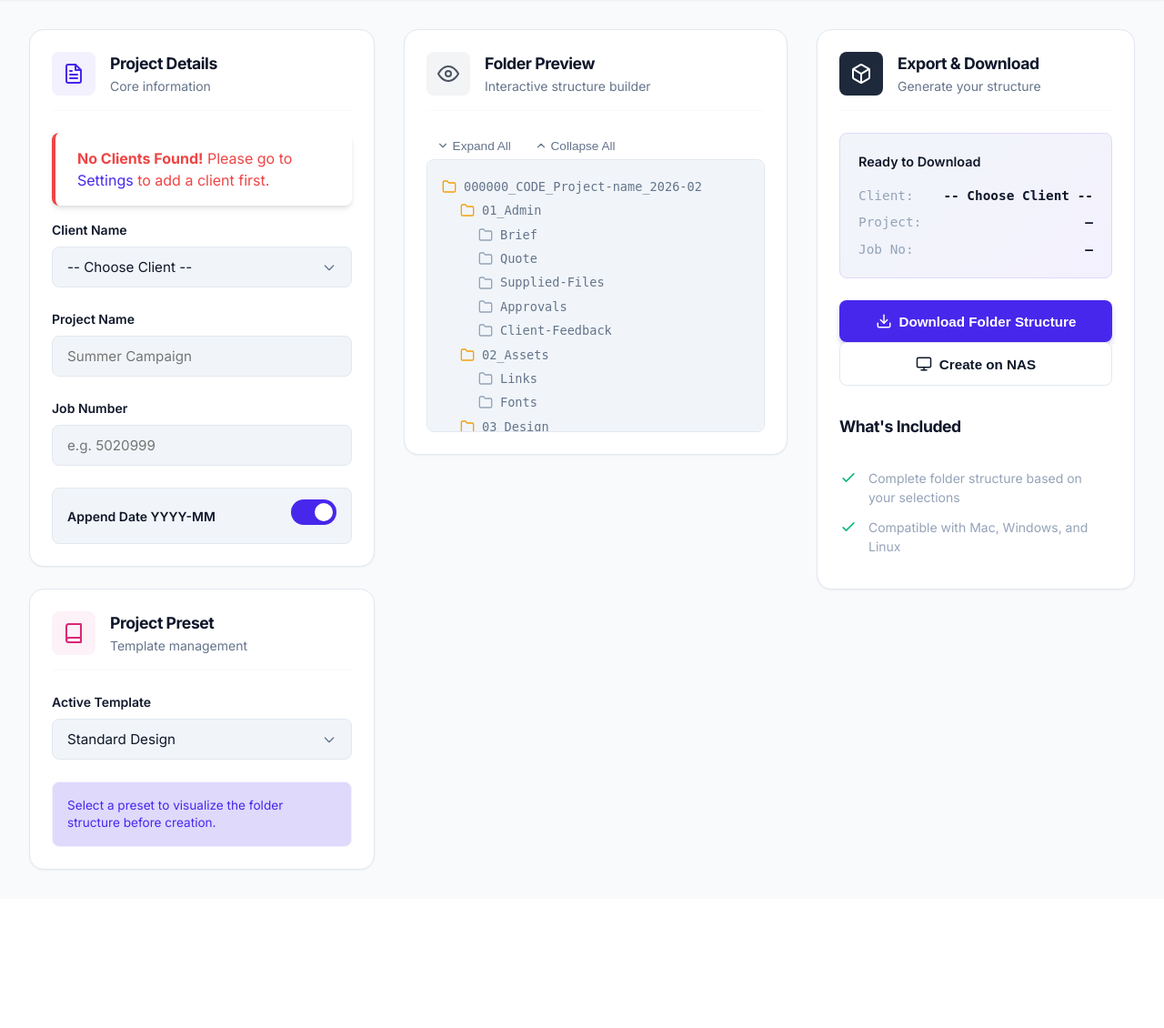
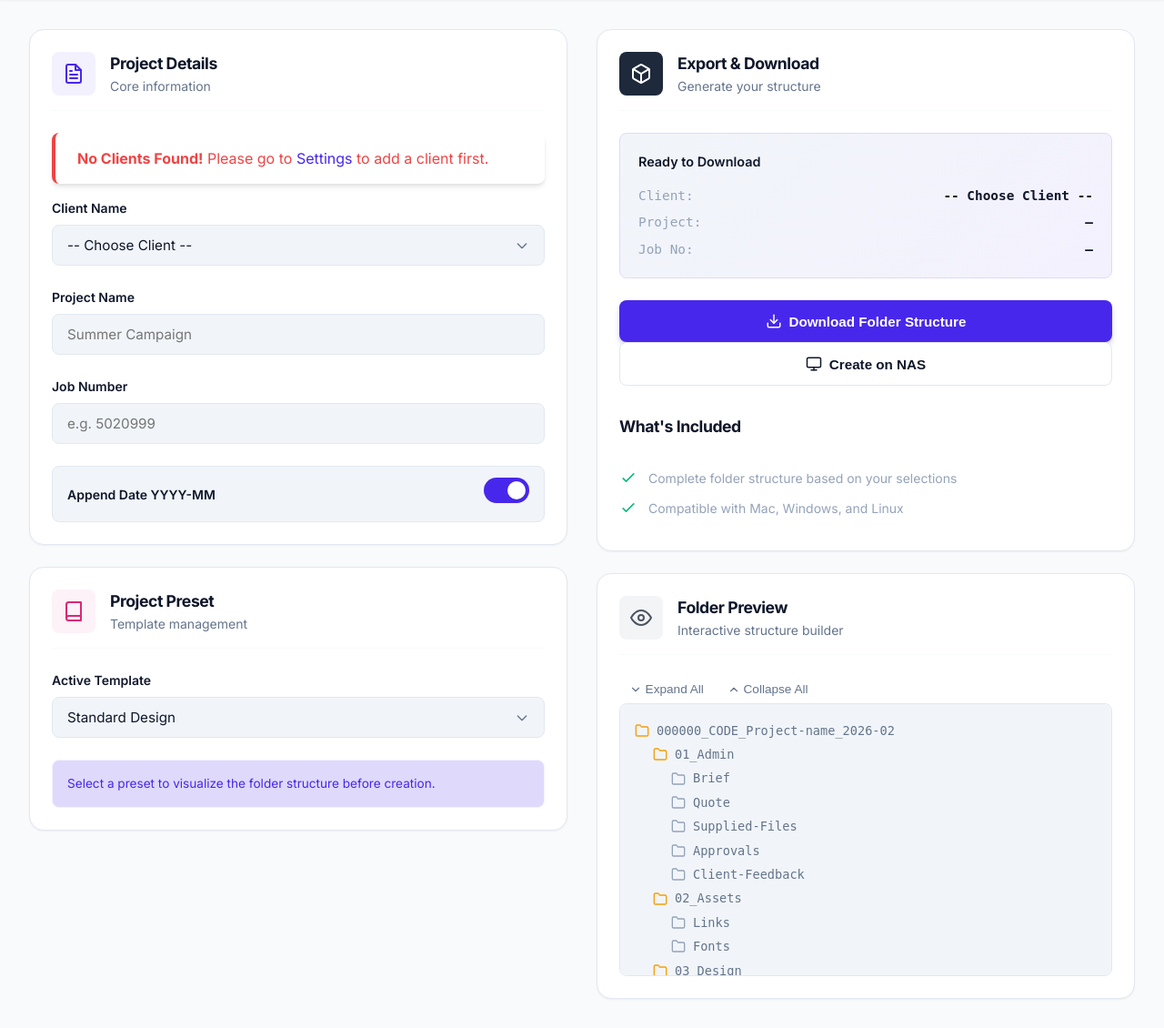
Before and after one commit to vsep13/project-folder, a Flask app: page / in a window 1280 px wide. Shown: the part 80-1210 px from the top of the page at 91% size. Before the commit the page ends 1037 px from the top, so only its background shows below. Run offline with Flask 3, Linux system fonts and the light colour scheme.

Commit message:
UI Refactor: Switch to 2-column layout (Left: Inputs, Right: Output)

```diff
--- a/static/css/style.css
+++ b/static/css/style.css
@@ -166,13 +166,23 @@ header {
 /* Main Layout */
 .main-grid {
     display: grid;
-    grid-template-columns: 380px 1fr 350px;
+    grid-template-columns: 1fr 1fr;
+    /* Balanced 2-column layout */
     gap: 2rem;
     padding: 2rem;
     max-width: var(--max-width);
     margin: 0 auto;
     width: 100%;
-    flex: 1;
+    align-items: start;
+    /* Align items to top */
+}
+
+.col-left,
+.col-right {
+    display: flex;
+    flex-direction: column;
+    gap: 1.5rem;
+    /* Gap between cards in the same column */
 }
 
 .grid-2 {
--- a/templates/index.html
+++ b/templates/index.html
@@ -48,8 +48,8 @@
     </header>
 
     <main class="main-grid">
+        <form method="POST" id="project-form" class="col-left">
             <!-- COLUMN 1: Project Details -->
-        <form method="POST" id="project-form">
             <div class="card">
                 <div class="card-header">
                     <div class="card-icon wait">
@@ -105,7 +105,7 @@
             </div>
 
             <!-- Preset Selection -->
-            <div class="card" style="margin-top: 1.5rem">
+            <div class="card">
                 <div class="card-header">
                     <div class="card-icon purple">
                         <svg width="24" height="24" viewBox="0 0 24 24" fill="none" stroke="currentColor"
@@ -135,50 +135,13 @@
             </div>
         </form>
 
-        <!-- COLUMN 2: Preview -->
-        <div class="card">
-            <div class="card-header">
-                <div class="card-icon gray">
-                    <svg width="24" height="24" viewBox="0 0 24 24" fill="none" stroke="currentColor" stroke-width="2"
-                        stroke-linecap="round" stroke-linejoin="round">
-                        <path d="M1 12s4-8 11-8 11 8 11 8-4 8-11 8-11-8-11-8z"></path>
-                        <circle cx="12" cy="12" r="3"></circle>
-                    </svg>
-                </div>
-                <div class="card-title">
-                    <h2>Folder Preview</h2>
-                    <p>Interactive structure builder</p>
-                </div>
-            </div>
-
-            <div class="preview-controls">
-                <button type="button" class="btn-sm btn-ghost" id="expand-all">
-                    <svg width="14" height="14" viewBox="0 0 24 24" fill="none" stroke="currentColor" stroke-width="2"
-                        stroke-linecap="round" stroke-linejoin="round">
-                        <polyline points="6 9 12 15 18 9"></polyline>
-                    </svg>
-                    Expand All
-                </button>
-                <button type="button" class="btn-sm btn-ghost" id="collapse-all">
-                    <svg width="14" height="14" viewBox="0 0 24 24" fill="none" stroke="currentColor" stroke-width="2"
-                        stroke-linecap="round" stroke-linejoin="round">
-                        <polyline points="18 15 12 9 6 15"></polyline>
-                    </svg>
-                    Collapse All
-                </button>
-            </div>
-
-            <div id="tree-view" class="tree-view">
-                <!-- Javascript will populate this -->
-            </div>
-        </div>
-
-        <!-- COLUMN 3: Actions -->
+        <div class="col-right">
+            <!-- COLUMN 2: Actions & Download (Moved up for importance) -->
             <div class="card">
                 <div class="card-header">
                     <div class="card-icon black">
-                    <svg width="24" height="24" viewBox="0 0 24 24" fill="none" stroke="currentColor" stroke-width="2"
-                        stroke-linecap="round" stroke-linejoin="round">
+                        <svg width="24" height="24" viewBox="0 0 24 24" fill="none" stroke="currentColor"
+                            stroke-width="2" stroke-linecap="round" stroke-linejoin="round">
                             <path
                                 d="M21 16V8a2 2 0 0 0-1-1.73l-7-4a2 2 0 0 0-2 0l-7 4A2 2 0 0 0 3 8v8a2 2 0 0 0 1 1.73l7 4a2 2 0 0 0 2 0l7-4A2 2 0 0 0 21 16z">
                             </path>
@@ -193,7 +156,8 @@
                 </div>
 
                 <div class="download-ready">
-                <div style="margin-bottom: 1rem; font-weight: 600; font-size: 0.9rem; color: var(--primary-dark);">Ready
+                    <div style="margin-bottom: 1rem; font-weight: 600; font-size: 0.9rem; color: var(--primary-dark);">
+                        Ready
                         to Download</div>
                     <div class="download-info">
                         <div class="info-row">
@@ -236,19 +200,60 @@
                     <ul class="feature-list">
                         <li>
                             <svg fill="none" stroke="currentColor" viewBox="0 0 24 24">
-                            <path stroke-linecap="round" stroke-linejoin="round" stroke-width="2" d="M5 13l4 4L19 7">
+                                <path stroke-linecap="round" stroke-linejoin="round" stroke-width="2"
+                                    d="M5 13l4 4L19 7">
                                 </path>
                             </svg>
                             Complete folder structure based on your selections
                         </li>
                         <li>
                             <svg fill="none" stroke="currentColor" viewBox="0 0 24 24">
-                            <path stroke-linecap="round" stroke-linejoin="round" stroke-width="2" d="M5 13l4 4L19 7">
+                                <path stroke-linecap="round" stroke-linejoin="round" stroke-width="2"
+                                    d="M5 13l4 4L19 7">
                                 </path>
                             </svg>
                             Compatible with Mac, Windows, and Linux
                         </li>
                     </ul>
+                </div>
+            </div>
+
+            <!-- COLUMN 3: Preview -->
+            <div class="card">
+                <div class="card-header">
+                    <div class="card-icon gray">
+                        <svg width="24" height="24" viewBox="0 0 24 24" fill="none" stroke="currentColor"
+                            stroke-width="2" stroke-linecap="round" stroke-linejoin="round">
+                            <path d="M1 12s4-8 11-8 11 8 11 8-4 8-11 8-11-8-11-8z"></path>
+                            <circle cx="12" cy="12" r="3"></circle>
+                        </svg>
+                    </div>
+                    <div class="card-title">
+                        <h2>Folder Preview</h2>
+                        <p>Interactive structure builder</p>
+                    </div>
+                </div>
+
+                <div class="preview-controls">
+                    <button type="button" class="btn-sm btn-ghost" id="expand-all">
+                        <svg width="14" height="14" viewBox="0 0 24 24" fill="none" stroke="currentColor"
+                            stroke-width="2" stroke-linecap="round" stroke-linejoin="round">
+                            <polyline points="6 9 12 15 18 9"></polyline>
+                        </svg>
+                        Expand All
+                    </button>
+                    <button type="button" class="btn-sm btn-ghost" id="collapse-all">
+                        <svg width="14" height="14" viewBox="0 0 24 24" fill="none" stroke="currentColor"
+                            stroke-width="2" stroke-linecap="round" stroke-linejoin="round">
+                            <polyline points="18 15 12 9 6 15"></polyline>
+                        </svg>
+                        Collapse All
+                    </button>
+                </div>
+
+                <div id="tree-view" class="tree-view">
+                    <!-- Javascript will populate this -->
+                </div>
             </div>
         </div>
     </main>
```
Lines whose indentation alone changed are shown as unchanged.
